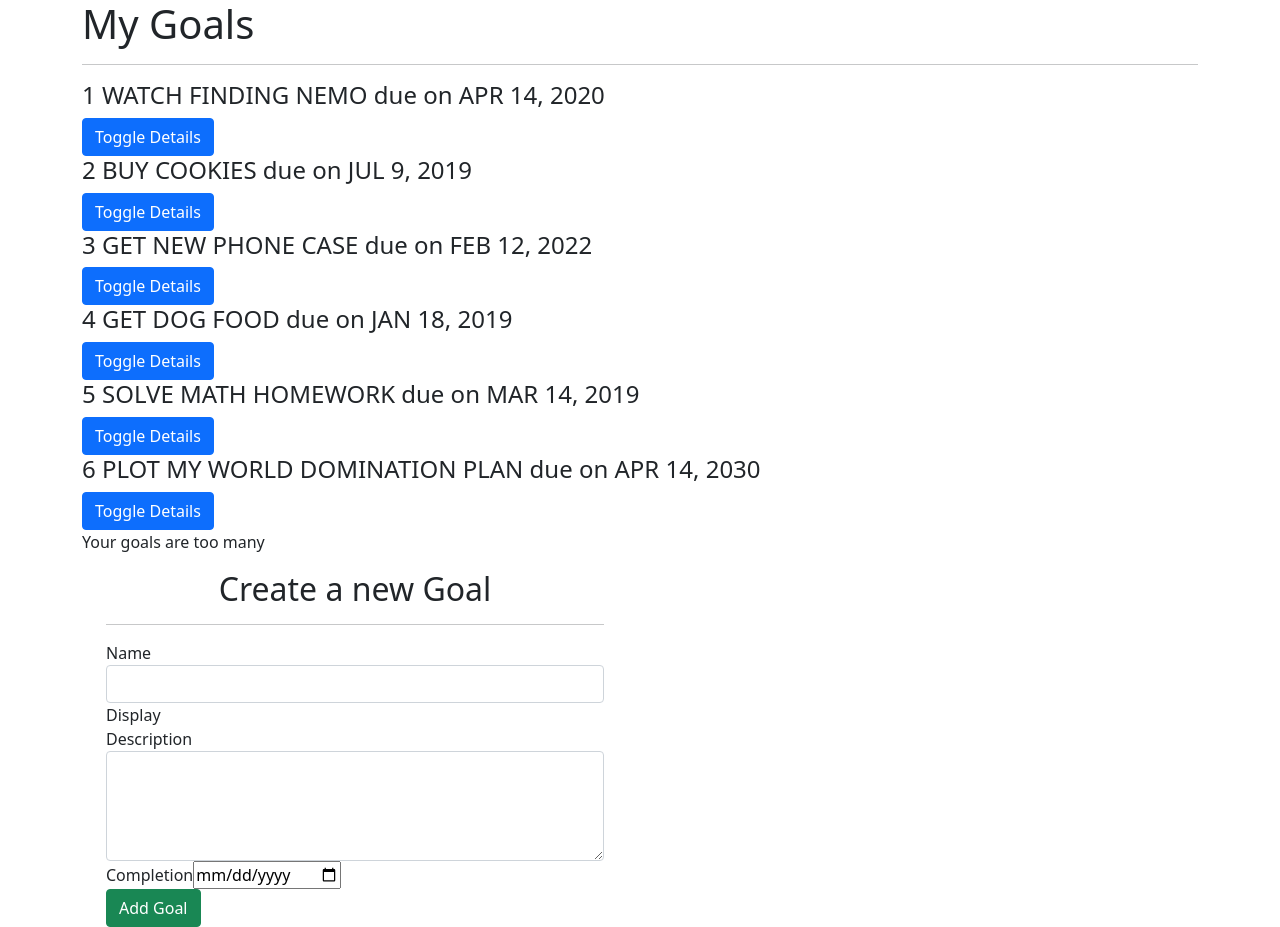
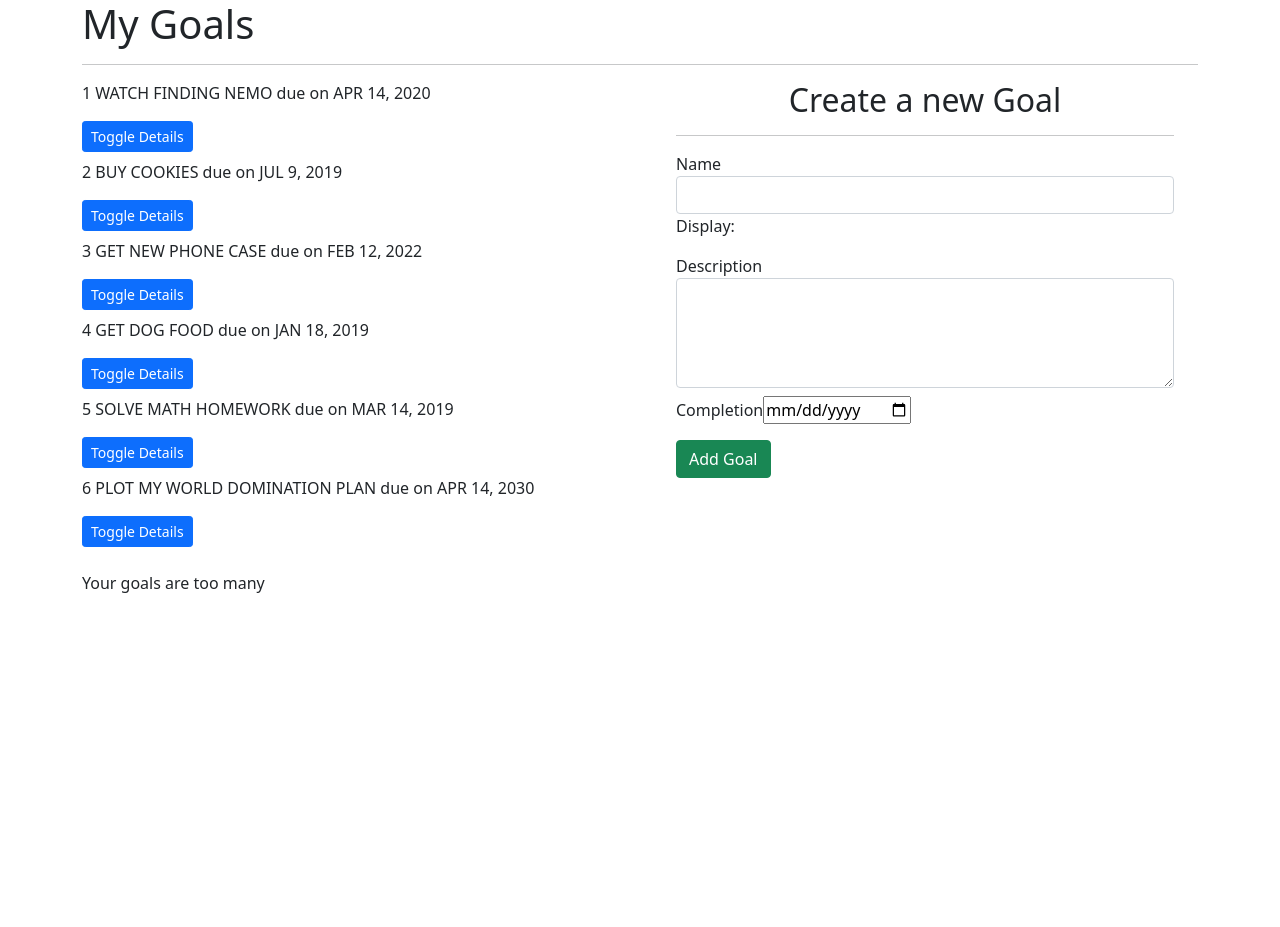
Before and after one commit to themaryanjuguna/goals, an Angular app: page / in a window 1280 px wide. After the commit the page ends 800 px from the top, so only its background shows below. Built offline with nearby package versions, Linux system fonts and the light colour scheme.

Commit message:
Layout Styling Improvements

```diff
--- a/package.json
+++ b/package.json
@@ -30,6 +30,7 @@
     "@angular/compiler-cli": "~13.3.0",
     "@types/jasmine": "~3.10.0",
     "@types/node": "^12.11.1",
+    "angular-cli-ghpages": "^1.0.0",
     "jasmine-core": "~4.0.0",
     "karma": "~6.3.0",
     "karma-chrome-launcher": "~3.1.0",
--- a/src/app/goal-detail/goal-detail.component.html
+++ b/src/app/goal-detail/goal-detail.component.html
@@ -1,5 +1,5 @@
 <p>{{goal.description}}</p>
 <p>This goal will be complete in {{goal.completeDate|dateCount}} days</p>
 
-<button (click)='goalDelete(true)' class="btn btn-outline-danger">Delete Goal</button>
+<button (click)='goalDelete(true)' class="btn btn-outline-danger btn-sm mb-2">Delete Goal</button>
 <!-- <button (click)='goalComplete(true)'>Complete</button> -->
--- a/src/app/goal-form/goal-form.component.html
+++ b/src/app/goal-form/goal-form.component.html
@@ -1,7 +1,7 @@
 <div class="container-fluid">
     <h2 class="text-center">Create a new Goal</h2>
     <hr>
-    <form #goalForm='ngForm'>
+    <form (ngSubmit)='submitGoal()' #goalForm='ngForm'>
         <div class="form-group">
 
             <label for="name">Name</label>
@@ -9,22 +9,28 @@
             <div [hidden]="name.valid || name.pristine" class="alert alert-danger">
               <p>Name is required</p>
             </div>
+              Display: {{newGoal.name}}
+        </div>
 
-  <!-- Testing to see if we get any data -->
-            Display {{newGoal.name}}
+                <div class="form-group">
+
+            <label class="mt-3" for="description">Description</label>
+          <textarea class="form-control mb-2" id="description" rows="4" [(ngModel)]="newGoal.description" name="description" #description="ngModel" required></textarea>
+          <div [hidden]="description.valid || description.pristine" class="alert alert-danger">
+            <p>Description is required</p>
+          </div>
         </div>
-        <div class="form-group">
 
-            <label for="description">Description</label>
-            <textarea class="form-control" id="description" rows="4" required></textarea>
-
-        </div>
         <div class="form-group">
 
             <label for="complete">Completion</label>
-            <input type='date' id="complete" required>
+            <input type='date' id="complete" [(ngModel)]="newGoal.completeDate" name="completeDate" #completeDate="ngModel" required>
+            <div [hidden]="completeDate.valid || completeDate.pristine" class="alert alert-danger">
+              <p>Date is required</p>
+            </div>
+        </div>
 
-        </div>
-        <button type="submit" class="btn btn-success">Add Goal</button>
+
+        <button type="submit" class="btn btn-success mt-3">Add Goal</button>
     </form>
   </div>
--- a/src/app/goal/goal.component.html
+++ b/src/app/goal/goal.component.html
@@ -3,20 +3,18 @@
   <hr />
 
   <div class="row">
-    <div class="column-md-6">
+    <div class="col-md-6">
       <div *ngFor="let goal of goals; let i = index">
         <div>
-          <h4 id="{{ i }}" appStrikethrough>
+          <p class="fs-6" id="{{ i }}" appStrikethrough>
             {{ goal.id }} {{ goal.name | uppercase }} due on
             {{ goal.completeDate | date | uppercase }}
-          </h4>
-          <button (click)="toggleDetails(i)" class="btn btn-primary">
+          </p>
+          <button (click)="toggleDetails(i)" class="btn btn-primary btn-sm mb-2">
             Toggle Details
           </button>
         </div>
-
-
-        <div *ngIf="goal.showDescription">
+      <div *ngIf="goal.showDescription">
           <app-goal-detail
             *ngIf="goal.showDescription"
             [goal]="goal"
@@ -25,9 +23,8 @@
         </div>
       </div>
     </div>
-    <p *ngIf="goals.length > 5">Your goals are too many</p>
-
     <div class="col-md-6">
       <app-goal-form (addGoal)="addNewGoal($event)"></app-goal-form>
  </div>
-  </div>
+ <p class="fs-6 mt-3" *ngIf="goals.length > 5">Your goals are too many</p>
+</div>
--- a/src/app/goal/goal.component.ts
+++ b/src/app/goal/goal.component.ts
@@ -8,7 +8,7 @@ import { Goal } from '../goal';
 })
 export class GoalComponent implements OnInit {
 
-  goals:Goal[] = [
+  goals: Goal[] = [
     new Goal(1, 'Watch finding Nemo', 'Find an online version and watch merlin find his son',new Date(2020,3,14)),
     new Goal(2,'Buy Cookies','I have to buy cookies for the parrot',new Date(2019,6,9)),
     new Goal(3,'Get new phone case','Diana has her birthday coming up soon',new Date(2022,1,12)),
@@ -29,14 +29,7 @@ export class GoalComponent implements OnInit {
     this.goals[index].showDescription = !this.goals[index].showDescription;
   }
 
-  addNewGoal(goal){
-    let goalLength = this.goals.length;
-    goal.id = goalLength+1;
-    goal.completeDate = new Date(goal.completeDate)
-    this.goals.push(goal)
-  }
-
-  deleteGoal(isComplete, index){
+   deleteGoal(isComplete, index){
     if (isComplete){
       let toDelete = confirm(`Are you sure you want to delete ${this.goals[index].name}`)
 
@@ -46,12 +39,20 @@ export class GoalComponent implements OnInit {
     }
   }
 
+  addNewGoal(goal){
+    let goalLength = this.goals.length;
+    goal.id = goalLength+1;
+    goal.completeDate = new Date(goal.completeDate)
+    this.goals.push(goal)
+  }
 
-  // completeGoal(isComplete, index){
-  //   if (isComplete){
-  //     this.goals.splice(index,1);
-  //   }
-  // }
+
+
+   completeGoal(isComplete, index){
+     if (isComplete){
+       this.goals.splice(index,1);
+     }
+   }
 
 
   constructor() { }
```
Also changed, not shown: 1 other file (tests, documents, lock files or other folders).
